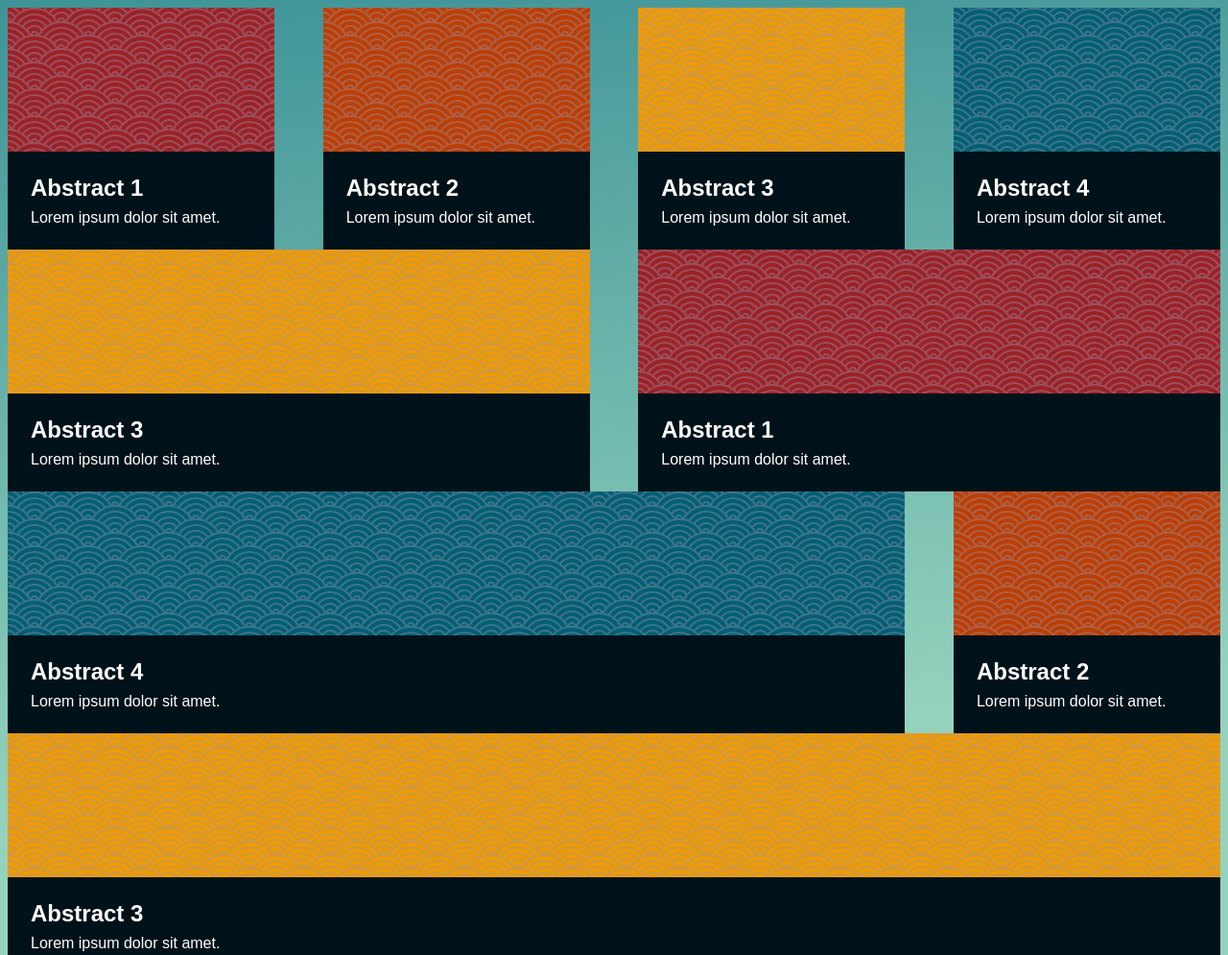
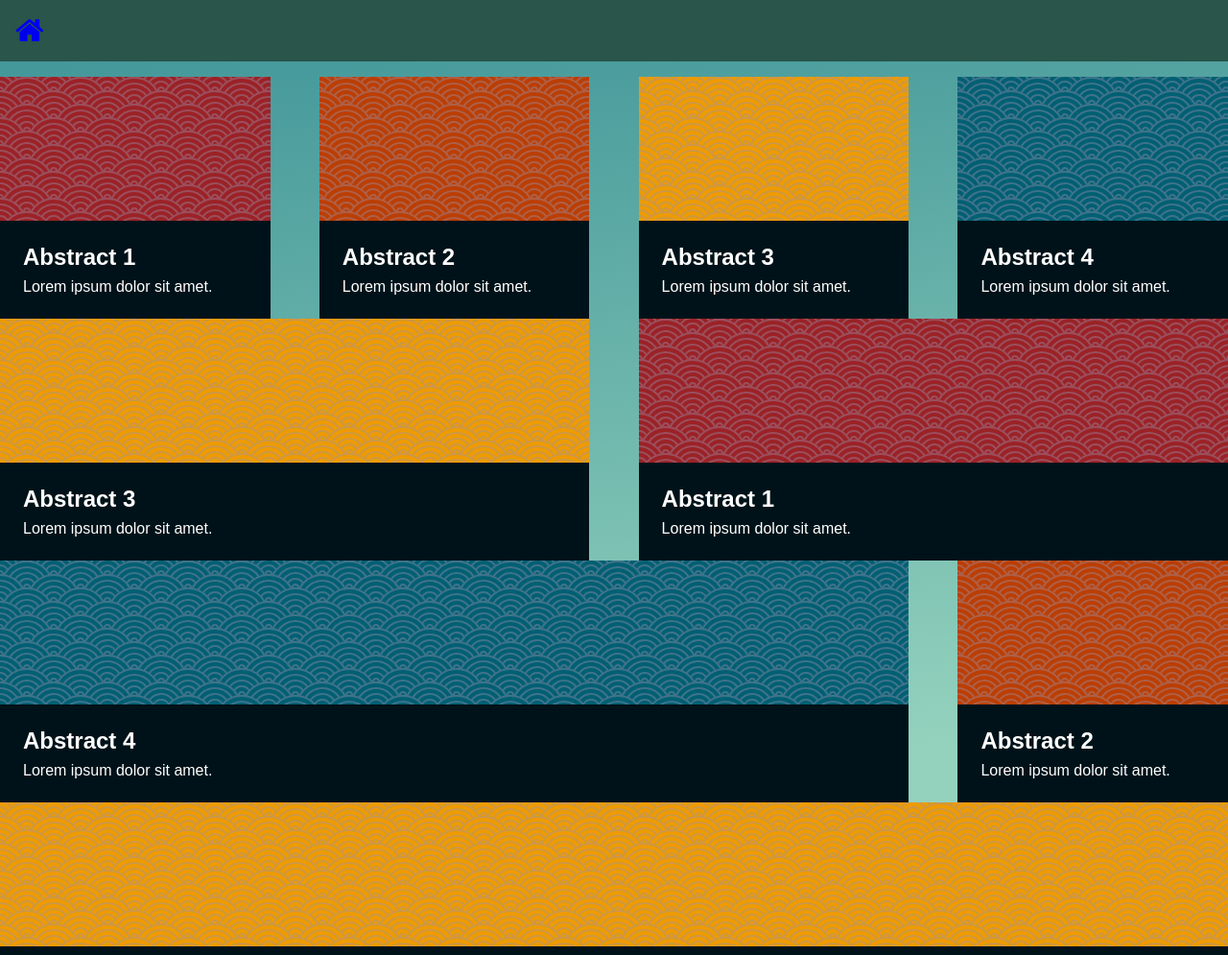
Before and after one commit to elyashar/FrontendMasters, a website: page pages/flexbox-flex.html in a window 1280 px wide. Shown: the top 995 px of the page at 96% size. Drawn offline with Linux system fonts and the light colour scheme.

Commit message:
add changes

```diff
--- a/pages/flexbox-flex.html
+++ b/pages/flexbox-flex.html
@@ -12,7 +12,11 @@
 </head>
 
 <body>
-
+    <header>
+        <a href="../index.html">
+            <i class="fa fa-home fa-2x"></i>
+        </a>
+    </header>
     <!-- Row 1: One box per column -->
     <div class="row">
         <figure>
--- a/styles/bubbles.css
+++ b/styles/bubbles.css
@@ -9,7 +9,7 @@
 
 header {
     padding: 1rem;
-    background-color: rgb(81, 155, 114);
+    background-color: rgb(88, 167, 149);
     margin-bottom: 1rem;
     color: white;
 }
--- a/styles/flexbox-flex.css
+++ b/styles/flexbox-flex.css
@@ -1,4 +1,8 @@
 /* write CSS to correspond with the descriptions above. See notes for math tips */
+* {
+    padding: 0;
+    margin: 0;
+}
 
 /* Tablet */
 @media (min-width: 550px) {
@@ -61,7 +65,20 @@
     }
 }
 
+header {
+    padding: 1rem;
+    background-color: rgb(41, 85, 75);
+    margin-bottom: 1rem;
+    color: white;
+}
 
+header a:visited {
+    color: white;
+}
+
+header a:hover {
+    color: rgb(209, 207, 207);
+}
 
 
 
--- a/styles/flexbox-grid.css
+++ b/styles/flexbox-grid.css
@@ -1,3 +1,8 @@
+* {
+    padding: 0;
+    margin: 0;
+}
+
 @media (min-width: 600px) {
 
     .wrapper {
@@ -58,7 +63,20 @@
     }
 }
 
+header {
+    padding: 1rem;
+    background-color: rgb(41, 85, 75);
+    margin-bottom: 1rem;
+    color: white;
+}
 
+header a:visited {
+    color: white;
+}
+
+header a:hover {
+    color: rgb(209, 207, 207);
+}
 
 
 
```
Also changed, not shown: index.html (+10 -1 lines), pages/flexbox-grid.html (+5 -0 lines), style.css (added, +13 -0 lines).
